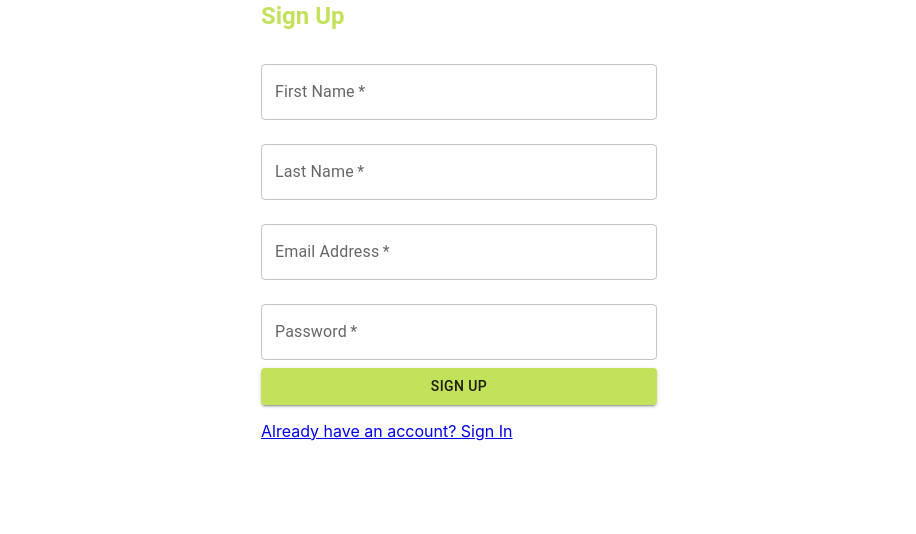
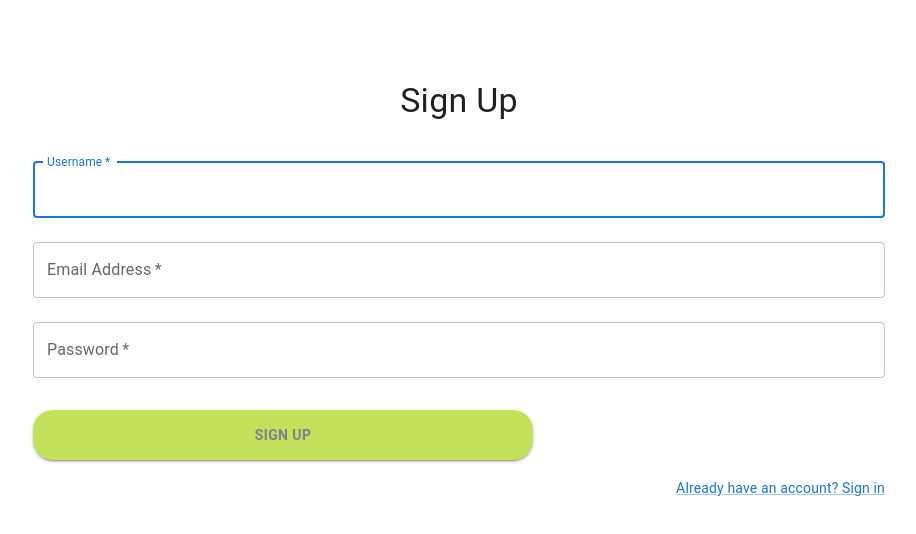
Before and after one commit to SakshamJain2552/SEPT-Website, a React (Create React App) app in the folder frontend/: page /signup in a window 1280 px wide. Shown: the top 534 px of the page, without its empty margins (181-1097 px from the left). Built offline with nearby package versions, Linux system fonts and the light colour scheme.

Commit message:
current fixes and changes with signup

```diff
--- a/frontend/src/pages/signup.js
+++ b/frontend/src/pages/signup.js
@@ -1,104 +1,102 @@
 import React, { useState } from 'react';
-import { Link, useNavigate } from 'react-router-dom'; // Use useNavigate
+import Button from '@mui/material/Button';
+import CssBaseline from '@mui/material/CssBaseline';
+import TextField from '@mui/material/TextField';
+import Link from '@mui/material/Link';
 import Grid from '@mui/material/Grid';
-import Button from '@mui/material/Button';
-import TextField from '@mui/material/TextField';
+import Box from '@mui/material/Box';
+import Typography from '@mui/material/Typography';
 import Container from '@mui/material/Container';
-import Typography from '@mui/material/Typography';
-import { styled } from '@mui/material/styles';
+import { createTheme, ThemeProvider } from '@mui/material/styles';
+import { useNavigate } from 'react-router-dom';
 import axios from 'axios';
 
-const SignUpHeading = styled(Typography)`
-  margin-bottom: ${({ theme }) => theme.spacing(2)}px;
-  color: ${({ theme }) => theme.palette.primary.main};
-  font-weight: bold;
-  font-size: 24px;
-`;
+const defaultTheme = createTheme();
 
 export default function SignUp() {
-    const navigate = useNavigate(); // Use useNavigate
+  const navigate = useNavigate();
 
   const [formData, setFormData] = useState({
-        firstName: '',
-        lastName: '',
-        email: '',
-        password: '',
+    "username": '',
+    "email": '',
+    "password": '',
   });
 
   const [errorMessage, setErrorMessage] = useState(null);
 
-    const handleInputChange = (e) => {
+  const handleChange = (e) => {
     const { name, value } = e.target;
-        setFormData({ ...formData, [name]: value });
+    setFormData({
+      ...formData,
+      [name]: value,
+    });
   };
 
   const handleSubmit = async (e) => {
     e.preventDefault();
+
+    const data = new FormData(e.currentTarget);
+
+    const username = data.get('username');
+    const email = data.get('email');
+    const password = data.get('password');
+
     try {
       const response = await axios.post('http://localhost:8080/user/signup', {
-                firstName: formData.firstName,
-                lastName: formData.lastName,
-                email: formData.email,
-                password: formData.password,
+          "username": username,
+          "email": email,
+          "password": password,
       });
-
+    //   console.log('Registration successful:', response.data);
       if (response.data) {
-                navigate('/list');
+        navigate('/signin'); // Redirect to the signin page after successful signup
+      } else {
+        setErrorMessage('Registration failed. Please try again.');
       }
-            else {
-                setErrorMessage('Failed to sign up. Please check your information.');
-            }
-        }
-        catch (error) {
-            console.error('Error during sign-up:', error);
-            setErrorMessage('Failed to sign up. Please try again later.');
+    } catch (error) {
+      console.error('Error during registration:', error);
+      setErrorMessage('Failed to register. Please try again later.', error.message);
     }
   };
 
   return (
-        <Container component="main" maxWidth="xs">
-            <Grid container spacing={2} justifyContent="center" alignItems="center">
-                <Grid item xs={12}>
-                    <SignUpHeading variant="h5">Sign Up</SignUpHeading>
-                </Grid>
-                <Grid item xs={12}>
-                    <form onSubmit={handleSubmit}>
+    <ThemeProvider theme={defaultTheme}>
+      <Container component="main" maxWidth="md">
+        <CssBaseline />
+        <Box
+          sx={{
+            marginTop: 8,
+            display: 'flex',
+            flexDirection: 'column',
+            alignItems: 'center',
+          }}
+        >
+          <Typography component="h1" variant="h4" sx={{ m: 2 }}>
+            Sign Up
+          </Typography>
+          <Box component="form" onSubmit={handleSubmit} noValidate sx={{ mt: 1 }}>
             <TextField
-                        variant="outlined"
               margin="normal"
               required
               fullWidth
-                        id="firstName"
-                        label="First Name"
-                        name="firstName"
-                        value={formData.firstName}
-                        onChange={handleInputChange}
+              id="username"
+              label="Username"
+              name="username"
+              autoComplete="username"
+              autoFocus
+              onChange={handleChange}
             />
             <TextField
-                        variant="outlined"
-                        margin="normal"
-                        required
-                        fullWidth
-                        id="lastName"
-                        label="Last Name"
-                        name="lastName"
-                        value={formData.lastName}
-                        onChange={handleInputChange}
-                        />
-                        <TextField
-                        variant="outlined"
               margin="normal"
               required
               fullWidth
               id="email"
               label="Email Address"
               name="email"
-                        type="email"
-                        value={formData.email}
-                        onChange={handleInputChange}
+              autoComplete="email"
+              onChange={handleChange}
             />
             <TextField
-                        variant="outlined"
               margin="normal"
               required
               fullWidth
@@ -106,23 +104,45 @@ export default function SignUp() {
               label="Password"
               type="password"
               id="password"
-                        value={formData.password}
-                        onChange={handleInputChange}
+              autoComplete="new-password"
+              onChange={handleChange}
             />
+
+            {errorMessage && (
+              <Typography variant="body2" color="error" align="center" style={{ width: '100%' }}>
+                {errorMessage}
+              </Typography>
+            )}
+
             <Button
               type="submit"
               fullWidth
               variant="contained"
-                        color="primary"
+              color="success"
+              sx={{
+                mt: 3,
+                mb: 2,
+                bgcolor: '#C4E15B',
+                borderRadius: '20px',
+                height: '50px',
+                width: '500px',
+                color: '#7F808F',
+                fontWeight: 'bold',
+              }}
             >
               Sign Up
             </Button>
-                    </form>
-                </Grid>
-                <Grid item xs={12}>
-                    <Link to="/">Already have an account? Sign In</Link>
+
+            <Grid container justifyContent="flex-end">
+              <Grid item>
+                <Link href="/" variant="body2">
+                  Already have an account? Sign in
+                </Link>
               </Grid>
             </Grid>
+          </Box>
+        </Box>
       </Container>
+    </ThemeProvider>
   );
 }
```
Lines whose indentation alone changed are shown as unchanged.
